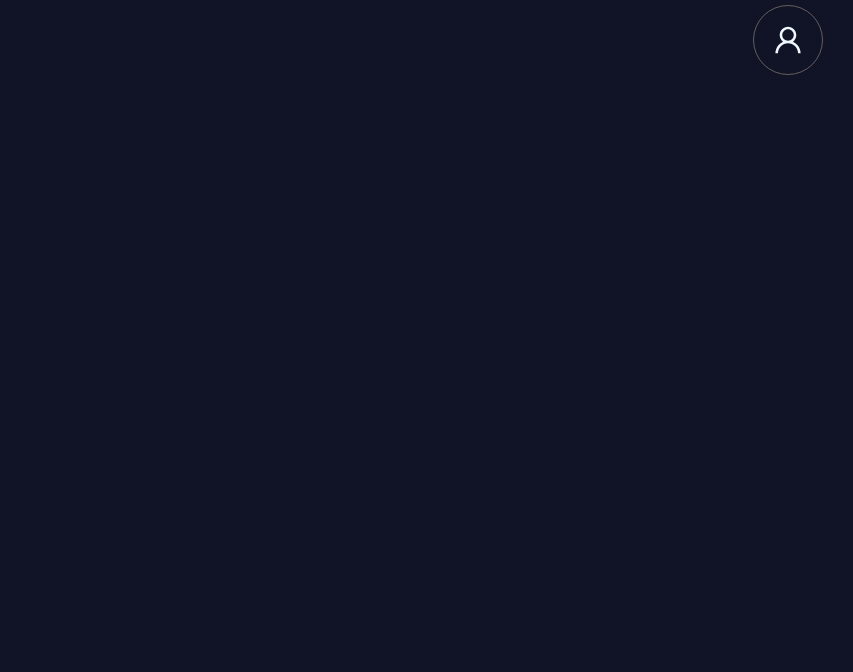
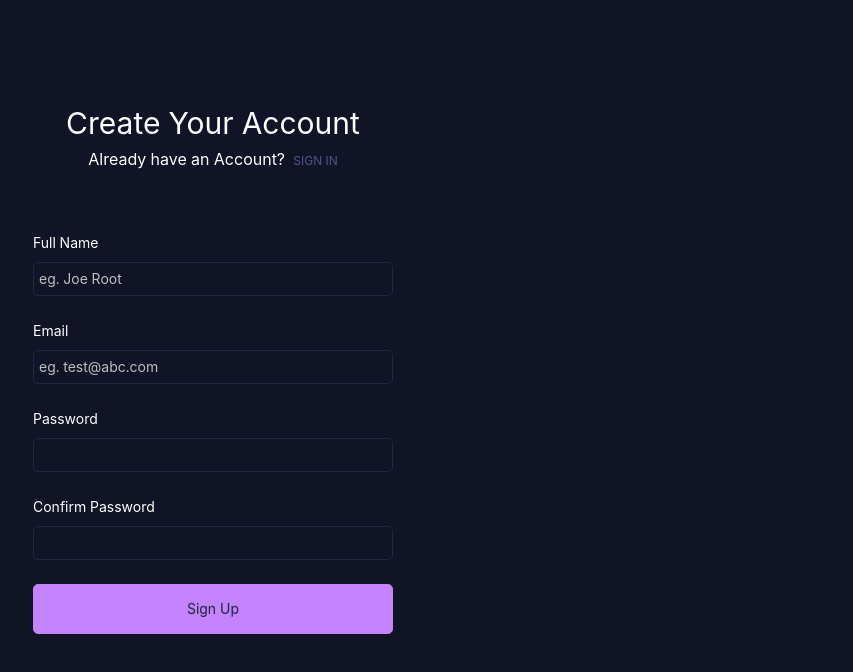
Before and after one commit to rahulsaini22098/task_app_frontend, a React (Create React App) app: page /signup in a window 1280 px wide. Before the commit this address led to /. Shown: the top 672 px of the page, without its empty margins (427-1280 px from the left). Built offline with nearby package versions, Linux system fonts and the light colour scheme.

Commit message:
authentication and authorization added

```diff
--- a/src/App.tsx
+++ b/src/App.tsx
@@ -22,6 +22,16 @@ function App() {
         />
 
         <Route
+          path='/signin'
+          element={<Authentication />}
+        />
+
+        <Route
+          path='/signup'
+          element={<Authentication />}
+        />
+
+        <Route
           path='/task'
           element={
             <AuthorizationHOC>
--- a/src/components/Authentication/SignIn/index.tsx
+++ b/src/components/Authentication/SignIn/index.tsx
@@ -1,18 +1,75 @@
 import React from 'react'
 import { Input, Button, Form } from 'antd'
+import { useFormik } from 'formik'
+import { object, SchemaOf, string } from 'yup'
+import { useNavigate } from 'react-router-dom'
+
+import axios from '../../../utilities/axios'
+
+type SignInTypes = {
+  email: string,
+  password: string
+}
+
+const initialState: SignInTypes = {
+  email: '',
+  password: ''
+}
 
 const SignIn = () => {
+  const navigate = useNavigate()
+
+  const validationSchema: SchemaOf<SignInTypes> = object({
+    email: string().email().required(),
+    password: string().required().min(5)
+  })
+
+  const formik = useFormik({
+    initialValues: initialState,
+    validationSchema: validationSchema,
+    onSubmit: (values: SignInTypes) => {
+      signInHandler(values)
+    }
+  })
+
+  const { values, errors, handleChange, handleSubmit, resetForm } = formik
+
+  const signInHandler = async (values: SignInTypes) => {
+    try{
+      const user = await axios.post('/user/login', values)
+      localStorage.setItem('user', JSON.stringify(user.data))
+      localStorage.setItem('token', user.data.token || null)
+      resetForm()
+      navigate('/')
+    } catch(error){
+      console.log(error)
+    }
+  }
+
   return(
-    <Form>
+    <Form layout='vertical' onSubmitCapture={handleSubmit} >
       <Form.Item label="Email">
-        <Input type="email" name="email" placeholder="eg. test@abc.com"/>
+        <Input
+          type="email"
+          name="email"
+          value={values.email}
+          placeholder="eg. test@abc.com"
+          onChange={handleChange}
+          status={errors.email !== undefined ? 'error' : ''}
+        />
       </Form.Item>
 
       <Form.Item label="Password">
-        <Input type="password" name="password" placeholder="*********" />
+        <Input
+          type="password"
+          name="password"
+          value={values.password}
+          onChange={handleChange}
+          status={errors.password !== undefined ? 'error' : ''}
+        />
       </Form.Item>
 
-      <Button type='primary'>Sign In</Button>
+      <Button type='primary' htmlType='submit'>Sign In</Button>
     </Form>
   )
 }
--- a/src/components/Authentication/SignUp/index.tsx
+++ b/src/components/Authentication/SignUp/index.tsx
@@ -1,28 +1,100 @@
 import React from 'react'
 import { Button, Form, Input } from 'antd'
+import { useFormik } from 'formik'
+import { object, ref, SchemaOf, string } from 'yup'
 
-const SignUpForm = () => {
+import axios from '../../../utilities/axios'
+
+type SignUpTypes = {
+  name: string,
+  email: string,
+  password: string,
+  confirm_password: string
+}
+
+const initialState: SignUpTypes = {
+  name: '',
+  email: '',
+  password: '',
+  confirm_password: '',
+}
+
+const SignUp = () => {
+
+  const signUpValidation: SchemaOf<SignUpTypes> = object({
+    name: string().trim().min(1).required(),
+    email: string().email().required(),
+    password: string().min(5).required(),
+    confirm_password: string().equals([ref('password')]).required()
+  })
+
+  const formik = useFormik({
+    initialValues: initialState,
+    validationSchema: signUpValidation,
+    onSubmit: (values: SignUpTypes) => {
+      onSignUpHandler(values)
+    }
+  })
+
+  const { values, errors, handleChange, handleSubmit, resetForm } = formik
+
+  const onSignUpHandler = async (values: SignUpTypes) => {
+    try {
+      await axios.post('/user/signup', values)
+      resetForm()
+    } catch (error) {
+      console.log(error)
+    }
+  }
+
+
   return (
-    <Form>
+    <Form layout='vertical' onSubmitCapture={handleSubmit}>
       <Form.Item label="Full Name">
-        <Input type="text" name="name" placeholder="eg. Joe Root"  />
+        <Input
+          type="text"
+          name="name"
+          value={values.name}
+          placeholder="eg. Joe Root"
+          onChange={handleChange}
+          status={errors.name !== undefined ? 'error' : ''}
+        />
       </Form.Item>
 
       <Form.Item label="Email">
-        <Input type="email" name="email" placeholder="eg. test@abc.com"/>
+        <Input
+          type="email"
+          name="email"
+          value={values.email}
+          placeholder="eg. test@abc.com"
+          onChange={handleChange}
+          status={errors.email !== undefined ? 'error' : ''}
+        />
       </Form.Item>
 
       <Form.Item label="Password">
-        <Input type="password" name="password" placeholder="*********" />
+        <Input
+          type="password"
+          name="password"
+          value={values.password}
+          onChange={handleChange}
+          status={errors.password !== undefined ? 'error' : ''}
+        />
       </Form.Item>
 
       <Form.Item label="Confirm Password">
-        <Input type="password" name="confirm_password" placeholder="*********" />
+        <Input
+          type="password"
+          name="confirm_password"
+          value={values.confirm_password}
+          onChange={handleChange}
+          status={errors.confirm_password !== undefined ? 'error' : ''}
+        />
       </Form.Item>
 
-      <Button type='primary'>Sign Up</Button>
+      <Button type='primary' htmlType='submit'>Sign Up</Button>
     </Form>
   )
 }
 
-export default SignUpForm
+export default SignUp
--- a/src/components/Authentication/index.tsx
+++ b/src/components/Authentication/index.tsx
@@ -1,8 +1,53 @@
-import React from 'react'
+/* eslint-disable react/no-unescaped-entities */
+import React, { useEffect, useState } from 'react'
+import { useLocation, useNavigate } from 'react-router-dom'
+
+import SignIn from './SignIn'
+import SignUp from './SignUp'
+import style from './style.module.css'
 
 const Authentication = () => {
+  const [Signin, setSignIn] = useState<boolean>(true)
+  const location = useLocation()
+  const navigate = useNavigate()
+
+  useEffect(() =>{
+    if(location.pathname !== '/signin'){
+      setSignIn(false)
+    } else{
+      setSignIn(true)
+    }
+  }, [location])
+
+  const routeHandler = (pathname: string) => {
+    navigate(pathname, { replace: false })
+  }
+
+  let heading = null
+
+  if(Signin){
+    heading = (
+      <>
+        <div className={style.main_heading}>Sign in to your account</div>
+        <div className={style.sub_heading}>Don't have an account?<span onClick={() => routeHandler('/signup')}>SIGN UP</span></div>
+      </>
+    )
+  } else{
+    heading = (
+      <>
+        <div className={style.main_heading}>Create your Account</div>
+        <div className={style.sub_heading}>Already have an Account? <span onClick={() => routeHandler('/signin')}>SIGN IN</span></div>
+      </>
+    )
+  }
+
   return (
-    <div>Auth</div>
+    <div className={style.main_body}>
+      {heading}
+      <div className={style.form_container}>
+        {Signin ? <SignIn /> : <SignUp />}
+      </div>
+    </div>
   )
 }
 
--- /dev/null
+++ b/src/components/Authentication/style.module.css
@@ -0,0 +1,63 @@
+.main_body{
+    max-width: 360px;
+    margin: auto;
+    padding-top: 100px;
+}
+
+.main_heading{
+    font-size: 30px;
+    text-align: center;
+    text-transform: capitalize;
+    color: #ffffff;
+}
+
+.sub_heading{
+    font-size: 16px;
+    text-align: center;
+    color: #ffffff;
+}
+
+.sub_heading > span{
+    font-size: 12px;
+    color: #52548E;
+    padding-left: 4px;
+    cursor: pointer;
+}
+
+.form_container{
+    margin-top: 60px;
+}
+
+.form_container label{
+    color: #ffffff;
+}
+
+.form_container input{
+    border-radius: 5px;
+    padding: 5px;
+    background-color: inherit !important;
+    border-color: #202941;
+    color: #ffffff !important;
+}
+
+.form_container input:hover{
+    background-color: rgb(16, 33, 56);
+}
+
+.form_container button{
+    width: 100%;
+    background-color: #C482FC;
+    min-height: 50px;
+    cursor: pointer;
+    text-align: center;
+    border: 1px solid rgb(196, 130, 252);
+    border-radius: 5px;
+    box-sizing: border-box;
+    font-weight: 400;
+    color: rgb(34, 43, 69);
+}
+
+.form_container button:hover{
+    border-color: rgb(209, 157, 252);
+    background-color: rgb(209, 157, 252);
+}
```
Also changed, not shown: src/components/Authentication/SignIn/style.module.css (deleted), src/components/Authentication/SignUp/style.module.css (deleted).
